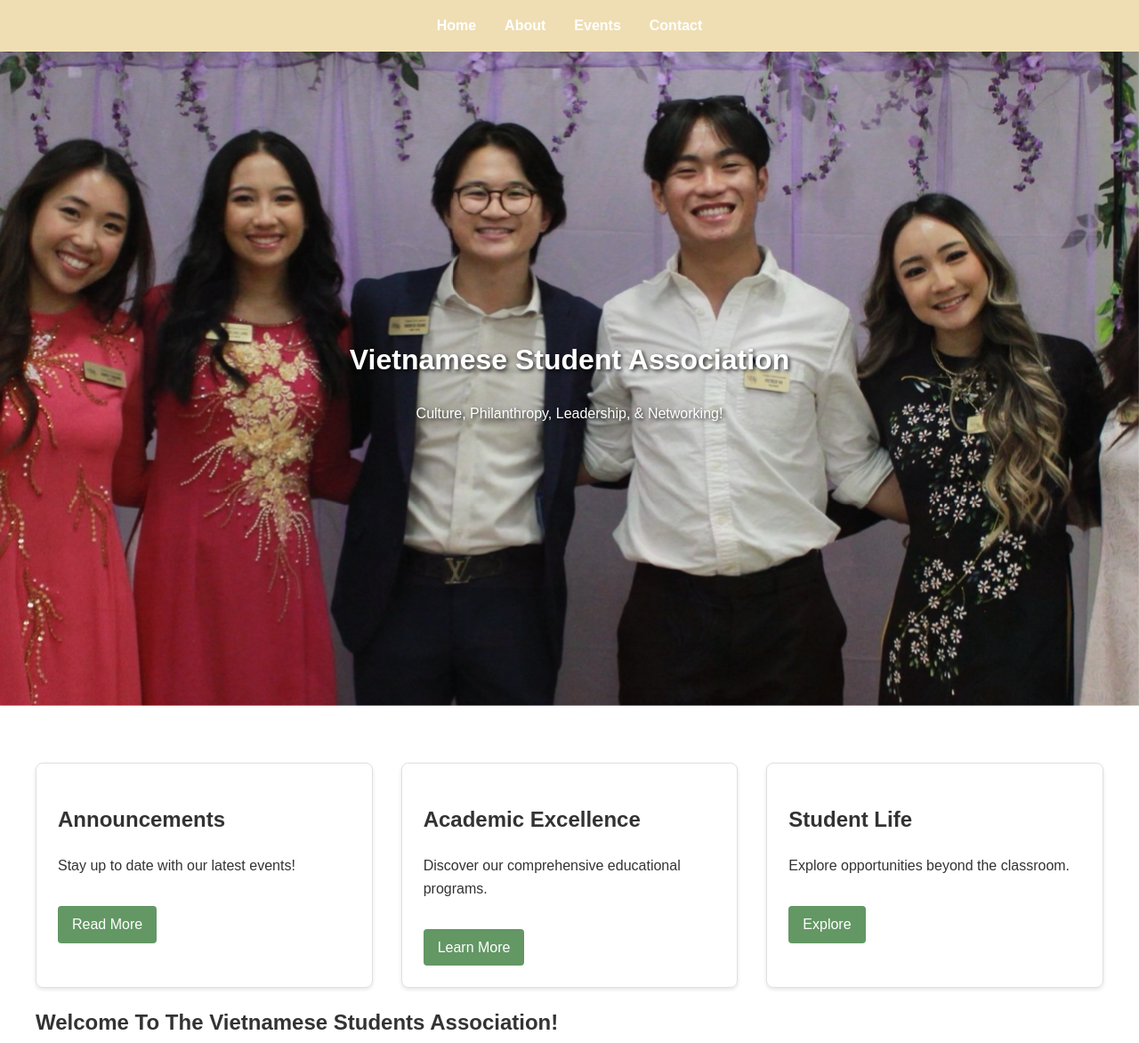
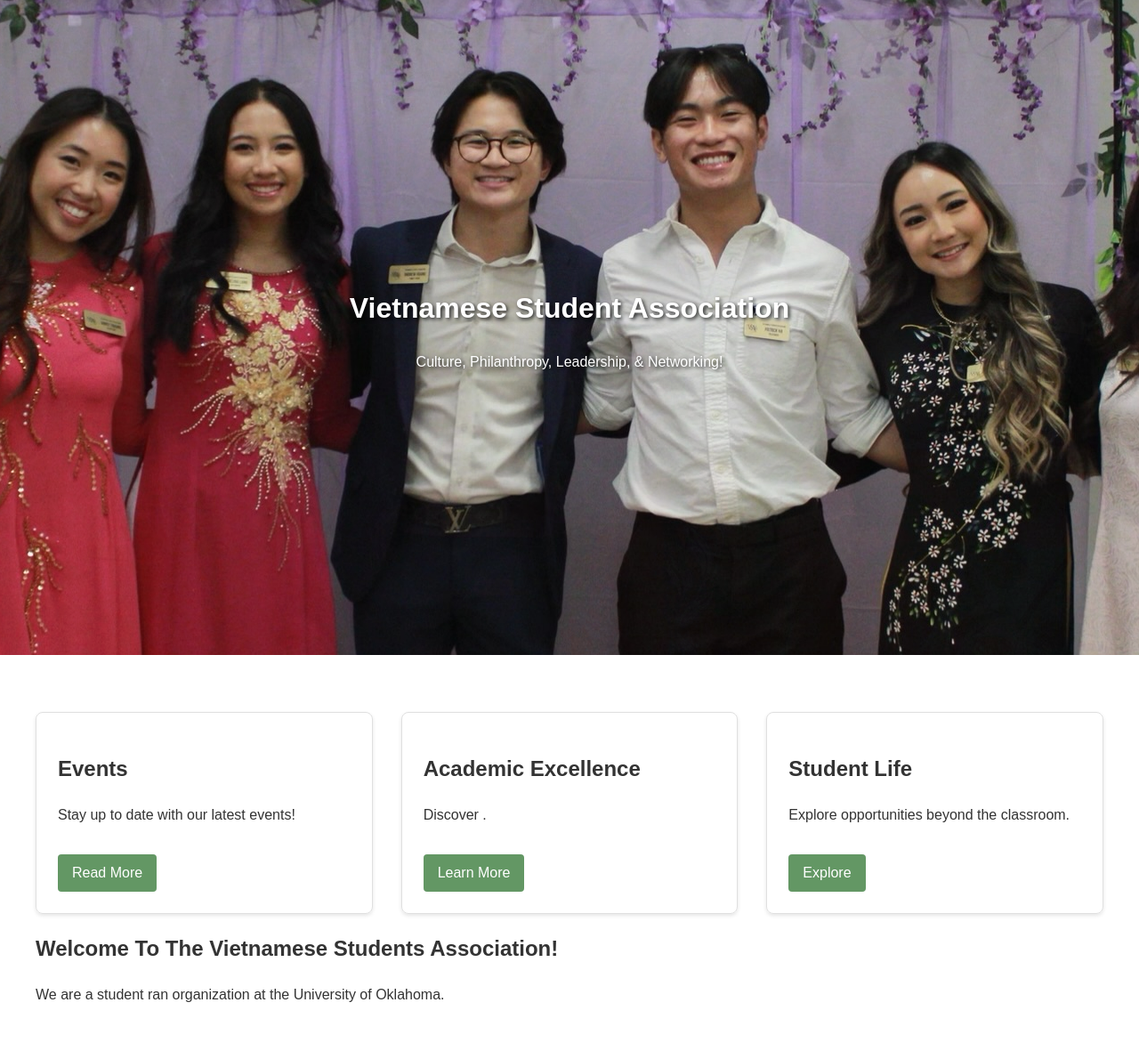
Before and after one commit to PatrickHeeHaw/VSA-webstiee, a plain HTML site: page index.html in a window 1280 px wide. Shown: the top 1172 px of the page at 89% size. Drawn offline with Linux system fonts and the light colour scheme.

Commit message:
The better changes to the events page

```diff
--- a/index.html
+++ b/index.html
@@ -7,16 +7,6 @@
     <link rel="stylesheet" href="css/style.css">
     <link rel="stylesheet" href="css/responsive.css">
 </head>
-<body>
-    <nav>
-        <ul>
-            <li><a href="index.html">Home</a></li>
-            <li><a href="pages/about.html">About</a></li>
-            <li><a href="pages/events.html">Events</a></li>
-            <li><a href="pages/contact.html">Contact</a></li>
-        </ul>
-    </nav>
-
     <header class="slideshow-header">
         <div class="slideshow-container">
             <!-- Images will be inserted via JavaScript -->
@@ -30,13 +20,13 @@
     <main>
         <section class="cards">
             <div class="card">
-                <h2>Announcements</h2>
+                <h2>Events</h2>
                 <p>Stay up to date with our latest events!</p>
-                <a href="pages/annoucements.html" class="button">Read More</a>
+                <a href="pages/events.html" class="button">Read More</a>
             </div>
             <div class="card">
                 <h2>Academic Excellence</h2>
-                <p>Discover our comprehensive educational programs.</p>
+                <p>Discover .</p>
                 <a href="pages/academics.html" class="button">Learn More</a>
             </div>
             <div class="card">
```
Also changed, not shown: pages/events.html (+1 -1 lines).
